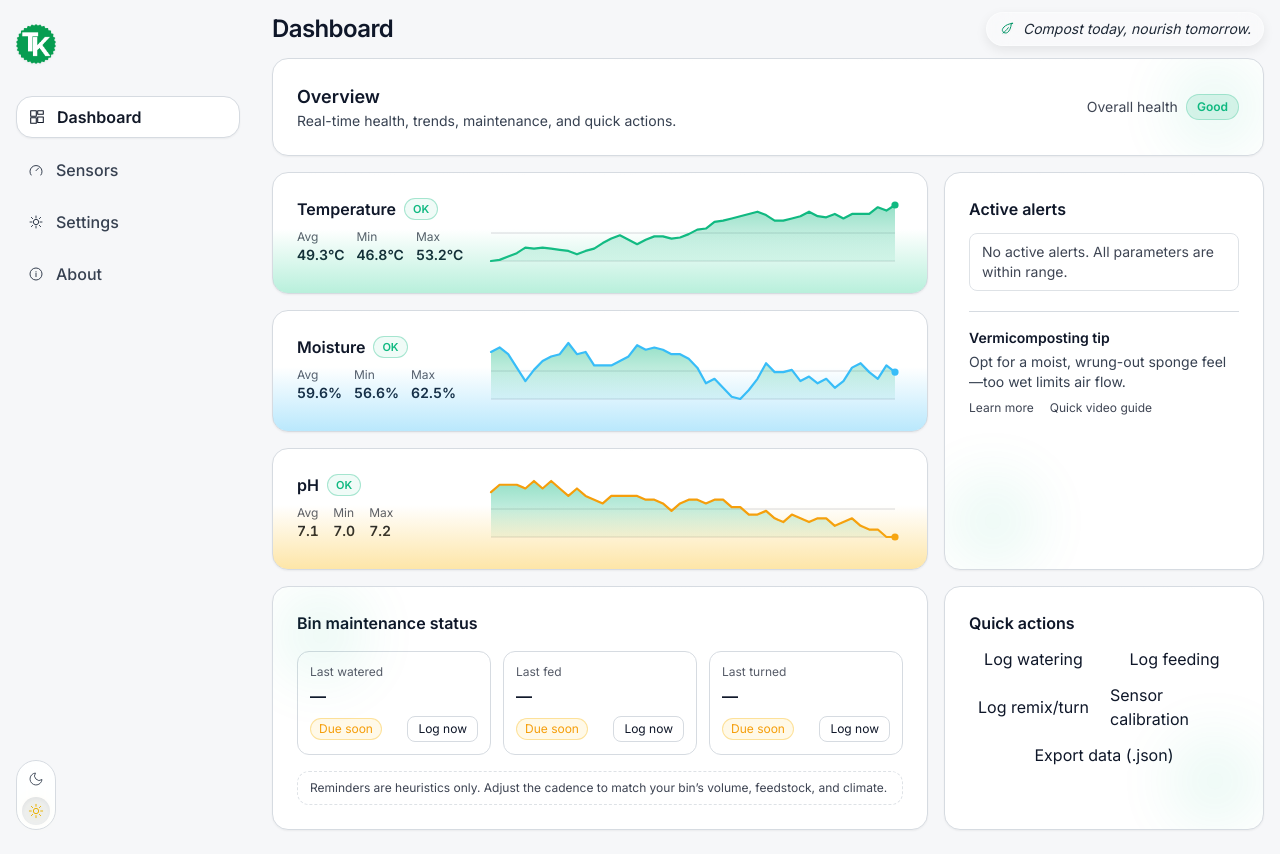
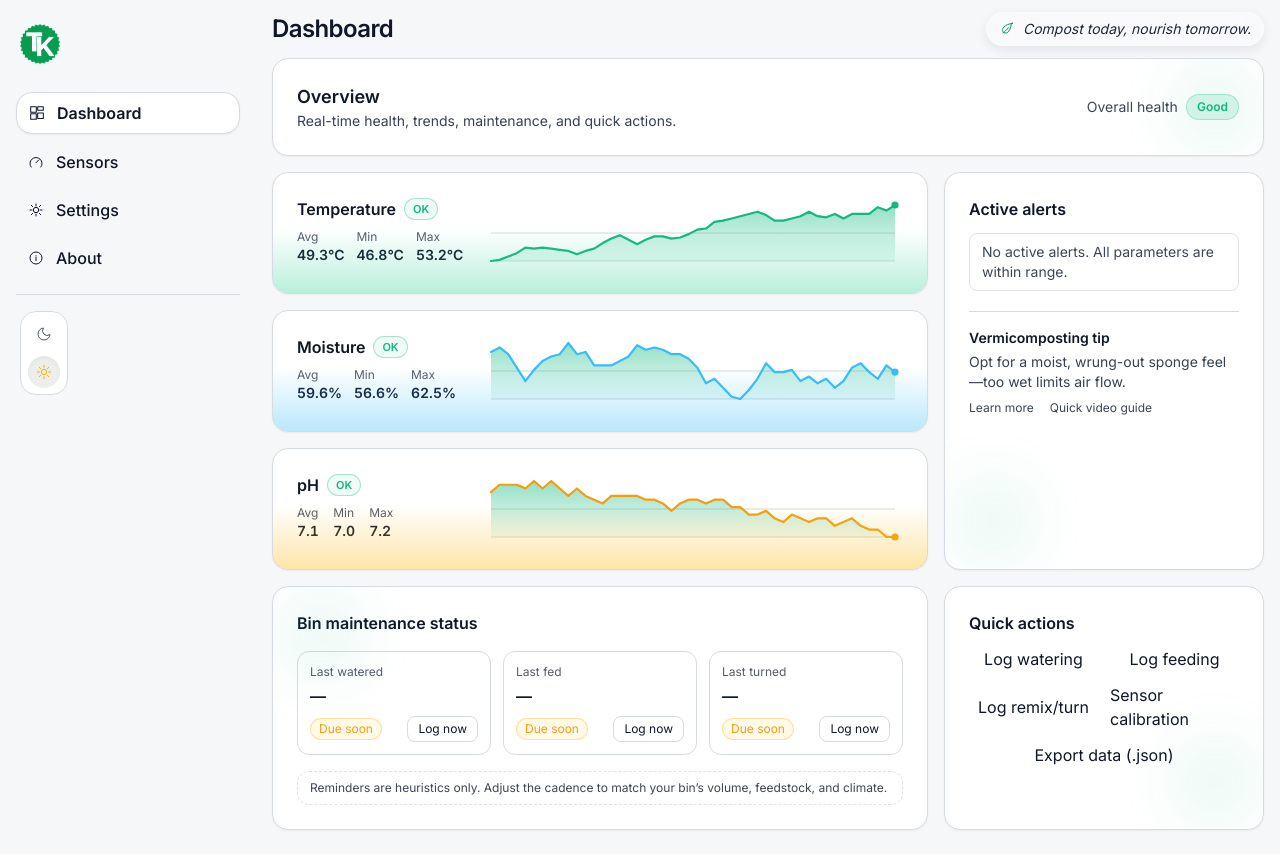
Before and after one commit to alo-stack/terratrak, a React (Vite) app: page / in a window 1280 px wide. Built offline with nearby package versions, Linux system fonts and the light colour scheme.

Commit message:
feat: modified theme toggle placement

```diff
--- a/src/components/SidebarNav.tsx
+++ b/src/components/SidebarNav.tsx
@@ -1,40 +1,52 @@
-import React from 'react'
-import { Link, useLocation } from 'react-router-dom'
-import Icon from './Icon'
-import ThemeToggle from './ThemeToggle'
-import logo from '../assets/logo.png'
+import React from "react"
+import { Link, useLocation } from "react-router-dom"
+import Icon from "./Icon"
+import ThemeToggle from "./ThemeToggle"
+import logo from "../assets/logo.png"
 
-type NavKey = 'overview' | 'sensors' | 'settings' | 'about'
-type Item = { key: NavKey; label: string; icon: 'dashboard'|'gauge'|'cog'|'info'; to: string }
+type NavKey = "overview" | "sensors" | "settings" | "about"
+type Item = {
+  key: NavKey
+  label: string
+  icon: "dashboard" | "gauge" | "cog" | "info"
+  to: string
+}
 
 const items: Item[] = [
-  { key: 'overview', label: 'Dashboard', icon: 'dashboard', to: '/' },
-  { key: 'sensors',  label: 'Sensors',   icon: 'gauge',     to: '/sensors' },
-  { key: 'settings', label: 'Settings',  icon: 'cog',       to: '/settings' },
-  { key: 'about',    label: 'About',     icon: 'info',      to: '/about' },
+  { key: "overview", label: "Dashboard", icon: "dashboard", to: "/" },
+  { key: "sensors",  label: "Sensors",   icon: "gauge",     to: "/sensors" },
+  { key: "settings", label: "Settings",  icon: "cog",       to: "/settings" },
+  { key: "about",    label: "About",     icon: "info",      to: "/about" },
 ]
 
-export default function SidebarNav(){
+export default function SidebarNav() {
   const { pathname } = useLocation()
   const active: NavKey =
-    pathname.startsWith('/sensors')  ? 'sensors'  :
-    pathname.startsWith('/settings') ? 'settings' :
-    pathname.startsWith('/about')    ? 'about'    :
-    'overview'
+    pathname.startsWith("/sensors")  ? "sensors"  :
+    pathname.startsWith("/settings") ? "settings" :
+    pathname.startsWith("/about")    ? "about"    :
+    "overview"
 
   return (
-    <aside className="hidden md:flex flex-col w-64 shrink-0 px-4 py-6">
+    <aside
+      className="
+        hidden md:flex flex-col w-64 shrink-0
+        px-4 py-6
+        bg-[hsl(var(--bg))]
+      "
+      aria-label="Sidebar"
+    >
       {/* Logo aligned left */}
-      <div className="mb-8 flex items-center">
+      <div className="mb-7 flex items-center pl-1">
         <img
           src={logo}
-          alt="App Logo"
-          className="w-10 h-10 object-contain drop-shadow-sm dark:drop-shadow-[0_0_6px_rgba(255,255,255,0.5)]"
+          alt="TerraTrak"
+          className="w-10 h-10 object-contain drop-shadow-sm dark:drop-shadow-[0_0_6px_rgba(255,255,255,0.45)]"
         />
       </div>
 
-      {/* Nav list with better spacing */}
-      <nav className="flex flex-col gap-3">
+      {/* Nav list (toggle will go right after About) */}
+      <nav className="flex flex-col gap-2">
         {items.map((it) => {
           const selected = it.key === active
           return (
@@ -42,29 +54,35 @@ export default function SidebarNav(){
               key={it.key}
               to={it.to}
               className={[
-                'sidebar-item group',
+                "sidebar-item group focus:outline-none focus-visible:ring-2 focus-visible:ring-emerald-400/40",
                 selected
-                  ? 'bg-white text-gray-900 shadow-sm border border-[hsl(var(--border))] dark:bg-white/10 dark:text-white dark:border-white/10'
-                  : 'text-gray-700 hover:bg-[hsl(var(--muted))] dark:text-gray-300 dark:hover:bg-white/[0.06]'
-              ].join(' ')}
+                  ? "bg-[hsl(var(--card))] border border-[hsl(var(--border))] shadow-sm"
+                  : "hover:bg-[hsl(var(--muted))] dark:hover:bg-white/[0.06]"
+              ].join(" ")}
+              aria-current={selected ? "page" : undefined}
             >
               <Icon
                 name={it.icon}
                 className={[
-                  'w-4 h-4 shrink-0 transition-transform duration-150',
-                  selected ? 'scale-[1.05]' : 'group-hover:scale-105'
-                ].join(' ')}
+                  "w-4 h-4 shrink-0 transition-transform duration-150",
+                  selected ? "scale-[1.05]" : "group-hover:scale-105"
+                ].join(" ")}
               />
-              <span className={selected ? 'font-semibold' : 'font-medium'}>{it.label}</span>
+              <span className={selected ? "font-semibold" : "font-medium"}>
+                {it.label}
+              </span>
             </Link>
           )
         })}
+
+        {/* Divider before the toggle */}
+        <div className="mt-2 mb-1 h-px bg-[hsl(var(--border))] dark:bg-white/10" />
+
+        {/* Theme toggle lives directly under About */}
+        <div className="pl-1 pt-1">
+          <ThemeToggle />
+        </div>
       </nav>
-
-      {/* Bottom: theme toggle */}
-      <div className="mt-auto pt-6">
-        <ThemeToggle />
-      </div>
     </aside>
   )
 }
--- a/src/components/ThemeToggle.tsx
+++ b/src/components/ThemeToggle.tsx
@@ -4,11 +4,11 @@ import Icon from "./Icon"
 /**
  * Vertical theme toggle with tasteful motion:
  * - Hover: capsule lifts + subtle glow
- * - Switch: quick emerald sweep across capsule + icon pop/rotate
+ * - Switch: emerald sweep across capsule + icon pop
  * - Active icon glows (sun in light, moon in dark)
  * - Persists preference in localStorage; respects prefers-color-scheme
  */
-export default function ThemeToggle(){
+export default function ThemeToggle() {
   const initial = (): boolean => {
     const saved = localStorage.getItem("theme")
     if (saved === "dark") return true
@@ -17,13 +17,18 @@ export default function ThemeToggle(){
   }
 
   const [dark, setDark] = React.useState<boolean>(initial)
-  const [sweeping, setSweeping] = React.useState(false) // for the sweep animation
-  const [popping, setPopping] = React.useState<"sun"|"moon"|null>(null)
+  const [sweeping, setSweeping] = React.useState(false)
+  const [popping, setPopping] = React.useState<"sun" | "moon" | null>(null)
 
   React.useEffect(() => {
     const root = document.documentElement
-    if (dark) { root.classList.add("dark"); localStorage.setItem("theme","dark") }
-    else { root.classList.remove("dark"); localStorage.setItem("theme","light") }
+    if (dark) {
+      root.classList.add("dark")
+      localStorage.setItem("theme", "dark")
+    } else {
+      root.classList.remove("dark")
+      localStorage.setItem("theme", "light")
+    }
   }, [dark])
 
   const switchTo = (nextDark: boolean) => {
@@ -31,15 +36,20 @@ export default function ThemeToggle(){
     setDark(nextDark)
     setSweeping(true)
     setPopping(nextDark ? "moon" : "sun")
-    // clear effects after they run
     window.setTimeout(() => setSweeping(false), 600)
     window.setTimeout(() => setPopping(null), 380)
   }
 
   const Btn = ({
-    active, label, onClick, children
+    active,
+    label,
+    onClick,
+    children
   }: {
-    active: boolean; label: string; onClick: () => void; children: React.ReactNode
+    active: boolean
+    label: string
+    onClick: () => void
+    children: React.ReactNode
   }) => (
     <button
       type="button"
@@ -47,9 +57,9 @@ export default function ThemeToggle(){
       aria-pressed={active}
       onClick={onClick}
       className={[
-        "toggle-btn w-7 h-7 rounded-full grid place-items-center",
+        "toggle-btn w-8 h-8 rounded-full grid place-items-center transition-colors",
         active
-          ? "bg-[hsl(var(--muted))] dark:bg-white/15 shadow-inner"
+          ? "bg-[hsl(var(--muted))] dark:bg-white/12 shadow-inner"
           : "hover:bg-black/[0.05] dark:hover:bg-white/[0.08]"
       ].join(" ")}
     >
@@ -61,13 +71,12 @@ export default function ThemeToggle(){
   return (
     <div
       className={[
-        "toggle-capsule w-10 py-1 rounded-full relative",
-        "bg-white/90 dark:bg-[hsl(var(--card))]/90 backdrop-blur",
-        "border border-[hsl(var(--border))] dark:border-white/10",
-        "flex flex-col items-center gap-1",
+        "toggle-capsule w-12 py-1.5 rounded-2xl relative",
+        "bg-[hsl(var(--card))] backdrop-blur",
+        "border border-[hsl(var(--border))] dark:border-white/12",
+        "flex flex-col items-center gap-1.5",
         sweeping ? "toggle-sweep" : ""
       ].join(" ")}
-      // subtle focus ring when focusing the container (via tab -> buttons)
       tabIndex={-1}
     >
       {/* Moon (top) */}
```
